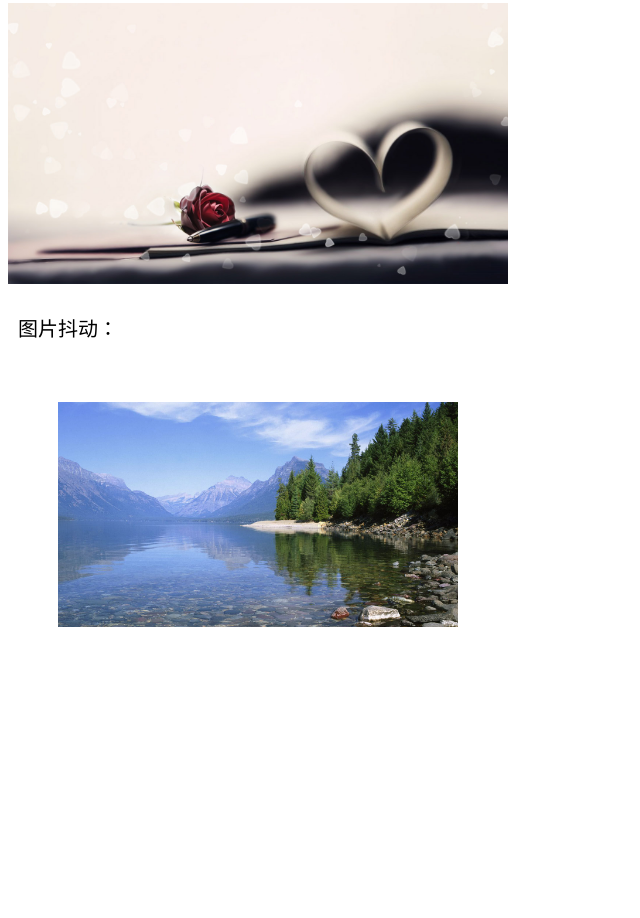
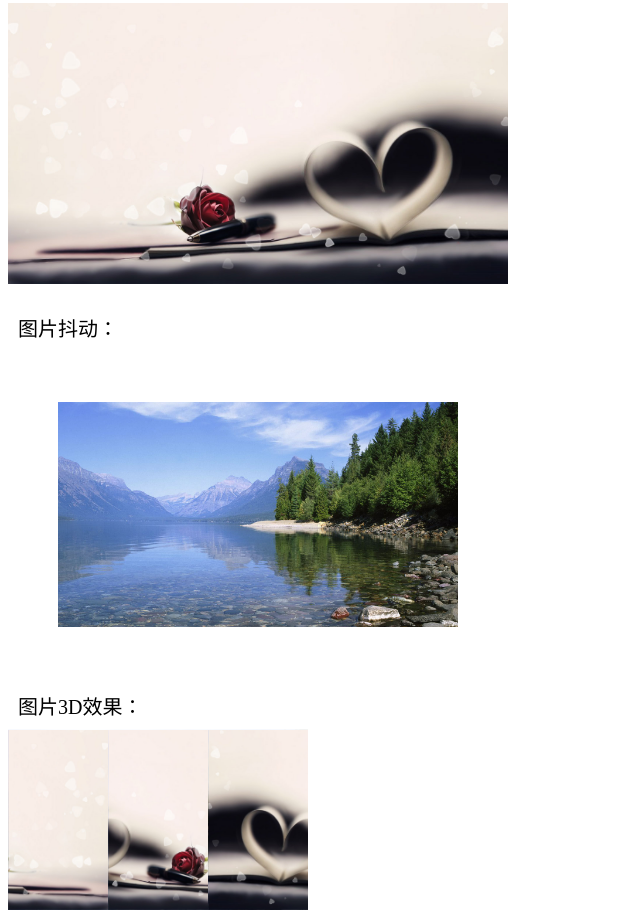
Before and after one commit to yangge26/styles, a plain HTML site: page some/index.html in a window 1280 px wide. Shown: the part 697-1615 px from the top of the page, without its empty margins (0-640 px from the left). Before the commit the page ends 1378 px from the top, so only its background shows below. Drawn offline with Linux system fonts and the light colour scheme.

Commit message:
add 3d img effect

```diff
--- a/some/index.html
+++ b/some/index.html
@@ -144,6 +144,63 @@
 				padding: 10px;
 			}
 
+			/*3d图片*/
+			.container {
+				width: 300px;
+				height: 180px;
+				position: relative;
+			}
+
+			.front {
+				position: absolute;
+				top: 0;
+				left: 0;
+				width: 100px;
+				height: 180px;
+				background-size: 300px 180px;
+				background-image: url(img/1.jpg);
+				overflow: hidden;
+			}
+
+			.back {
+				position: absolute;
+				top: 0;
+				left: 0;
+				width: 100px;
+				height: 180px;
+				background-size: 300px 180px;
+				background-image: url(img/2.jpg);
+				transform: rotateY(180deg);
+				overflow: hidden;
+			}
+
+			.img1{
+				background-position:0 0 ;
+			}
+
+			.img2{
+				background-position:-100px 0 ;
+			}
+
+			.img3{
+				background-position:-200px 0 ;
+			}
+
+			.container .box3d {
+				transition: 0.8s;
+				transform-style: preserve-3d;
+				position: relative;
+				float: left;
+				width: 100px;
+				height: 180px;
+			}
+
+
+
+			.container:hover .box3d {
+				transform: rotateY(180deg);
+			}
+
 		</style>
 	</head>
 
@@ -175,6 +232,22 @@
 			<img src="img/1.jpg" width="100%"  />
 		</div>
 
+		<div class="title">图片3D效果：</div>
+		<div class="container">
+			<div class="box3d">
+				<div class="front img1"></div>
+				<div class="back img1"></div>
+			</div>
+			<div class="box3d">
+				<div class="front img2"></div>
+				<div class="back img2"></div>
+			</div>
+			<div class="box3d">
+				<div class="front img3"></div>
+				<div class="back img3"></div>
+			</div>
+		</div>
+
 	</body>
 
 </html>
```
